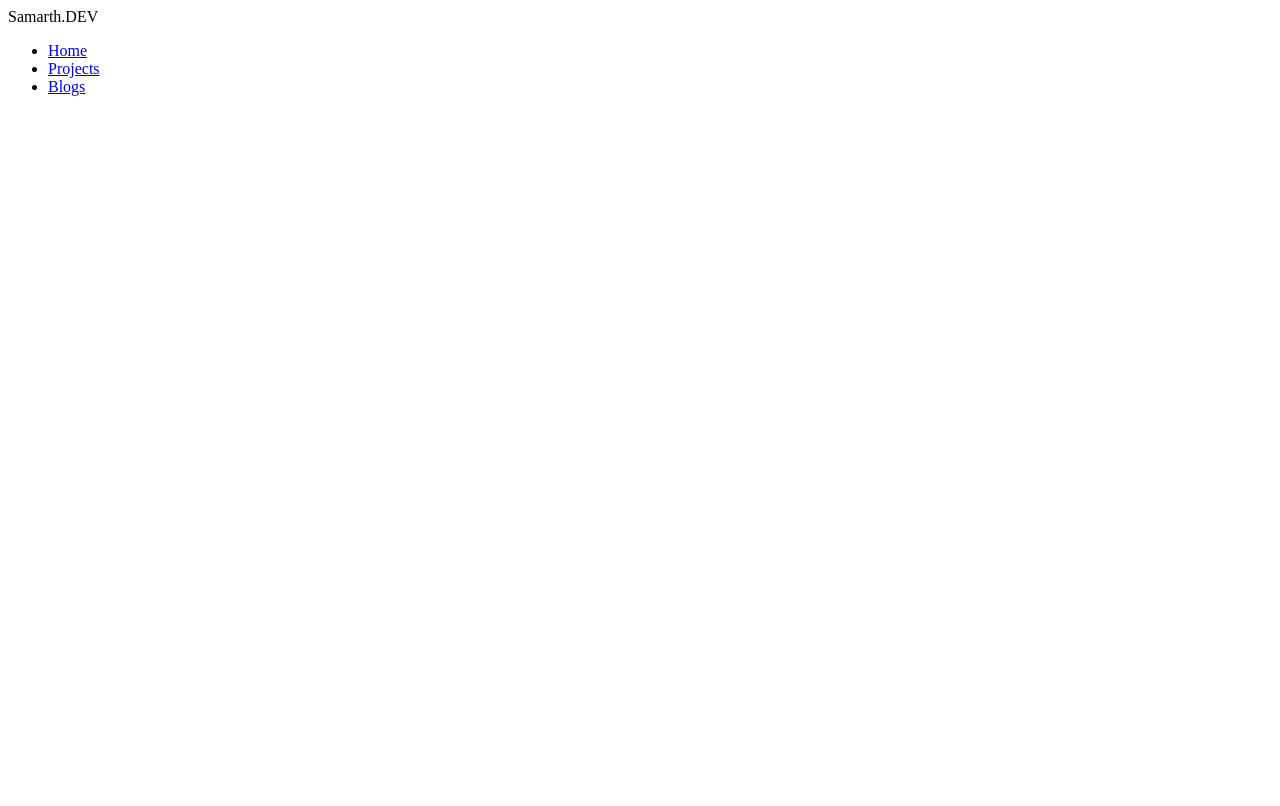
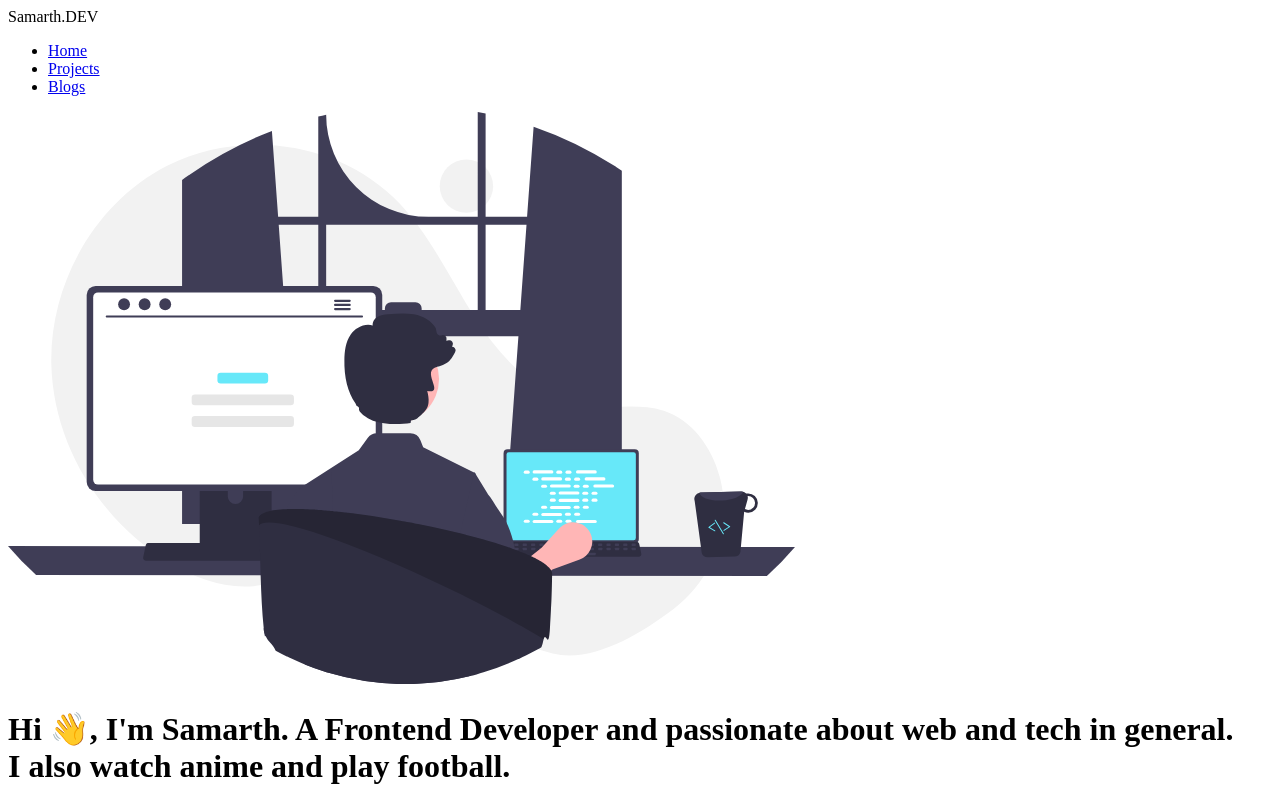
Before and after one commit to Samarth-Nanhore/portfolio-app, a plain HTML site: page index.html in a window 1280 px wide. Drawn offline with Linux system fonts and the light colour scheme.

Commit message:
header created

```diff
--- a/index.html
+++ b/index.html
@@ -22,5 +22,9 @@
             </li>
         </ul>
     </nav>
+    <header >
+        <img  src="images/pro.svg" />
+        <h1 >Hi 👋, I'm Samarth. A  <span >Frontend Developer</span> and passionate about web and tech in general.<br> I also watch anime and play football.</h1>
+    </header>
 </body>
 </html>
```
